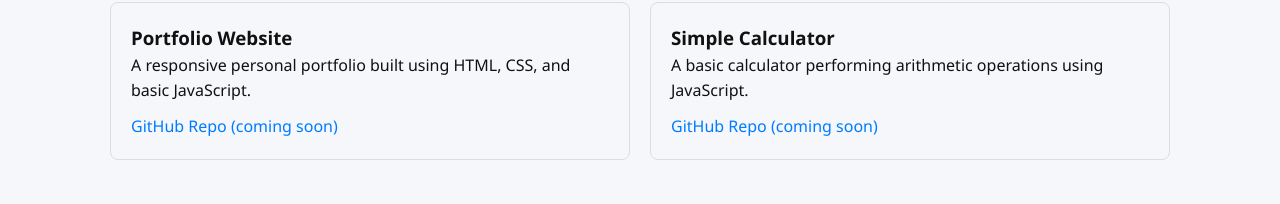
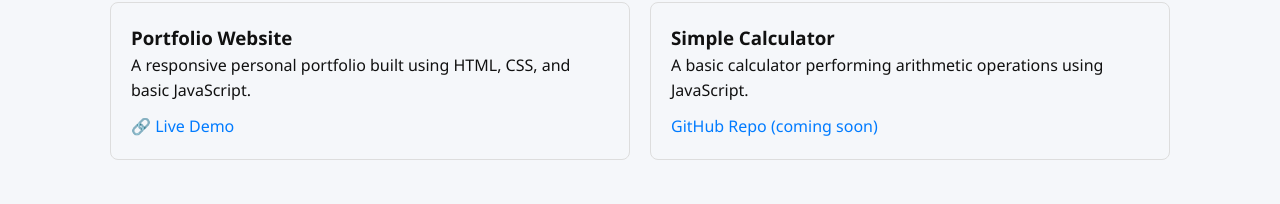
Before and after one commit to Destiny-o24/destiny-o24.github.io, a plain HTML site: page index.html in a window 1280 px wide. Shown: the part 1699-1903 px from the top of the page. Drawn offline with Linux system fonts and the light colour scheme.

Commit message:
Add files via upload

```diff
--- a/index.html
+++ b/index.html
@@ -112,7 +112,7 @@
             A responsive personal portfolio built using HTML, CSS, and basic
             JavaScript.
           </p>
-          <a href="#">GitHub Repo (coming soon)</a>
+          <a href="https://github.com/Destiny-o24/Portfolio" target="_blank" rel="noopener noreferrer" >🔗 Live Demo </a>
         </div>
 
         <div class="card">
```
